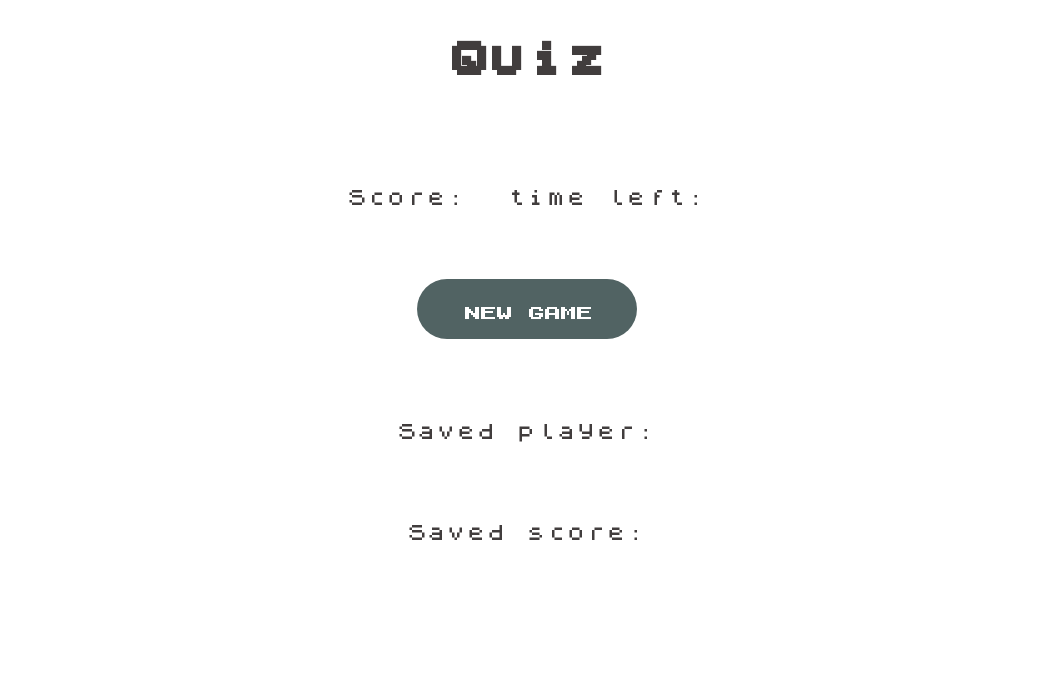
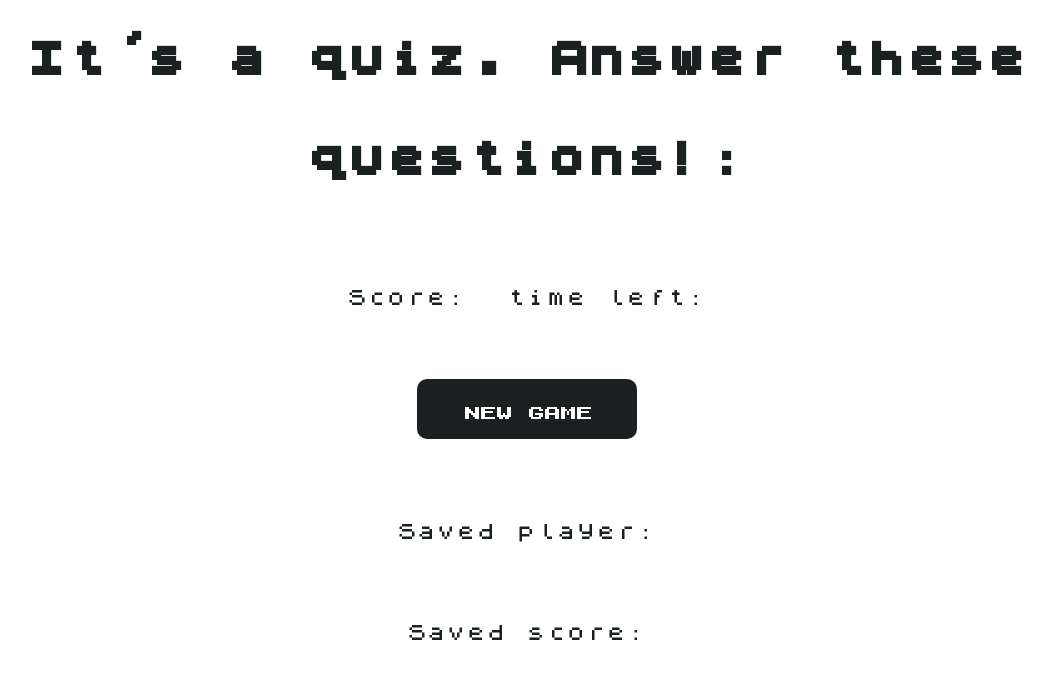
Before and after one commit to TP4458/Quiz-game-Tomasz-Pawlikowski, a plain HTML site: page index.html in a window 1280 px wide. Shown: the whole page, without its empty margins (113-1166 px from the left). Drawn offline with nearby package versions, Linux system fonts and the light colour scheme.

Commit message:
updated readme.minor styling changes

```diff
--- a/Assets/css/style.css
+++ b/Assets/css/style.css
@@ -15,7 +15,7 @@
 
 
 body {
-	color: #413D3D;
+	color: #1b2020;
 	font-family: 'ZX Spectrum-7 Regular', sans-serif;
       font-size: 50px;
 	width: 95%;
@@ -26,15 +26,6 @@ body {
 h2 {
       font-family: 'ZX Spectrum7 Bold Regular', sans-serif;
       font-size: 50px;
-}
-
-* {
-  -webkit-touch-callout: none;
-  -webkit-user-select: none;
-  -khtml-user-select: none;
-  -moz-user-select: none;
-  -ms-user-select: none;
-  user-select: none;
 }
 
 ul {
@@ -65,10 +56,10 @@ li {
 #submit {
       width: 50px;
       margin: 3px;
-      background-color: #516363;
+      background-color: #1b2020;
       color: white;
       font-family: 'ZX Spectrum-7 Regular', sans-serif;
-      font-size: 30px
+      font-size: 40px
 
 }
 
@@ -84,12 +75,12 @@ input[type="text"] {
 
       margin:12px 20px;
       padding: 10px 0;
-      background-color: #516363;
+      background-color: #1b2020;
       color: #fff;
       font-family: 'ZX Spectrum7 Bold Regular', sans-serif;
       font-size: 40px;
-	-webkit-border-radius: 1000px;
-      border-radius: 1000px;
+	-webkit-border-radius: 10px;
+      border-radius: 10px;
       outline: none;
       border: none;
 }
--- a/index.html
+++ b/index.html
@@ -1,12 +1,12 @@
 
 <html>
 <head>
-        <title>a quiz</title>
+        <title>a  simple Javascript quiz for the bootcamp project.</title>
         <meta name="viewport" content="width=device-width">
         <link href="Assets/css/style.css" rel="stylesheet" type="text/css">
 </head>
 <body>
-<h1>Quiz</h1>
+<h1>It's a quiz. Answer these questions!:</h1>
 
 <h2 id="question"></h2>       <!--question goes here-->
 
```
Also changed, not shown: quizpage-1.JPG (added), quizpage.JPG (added), 1 other file.
